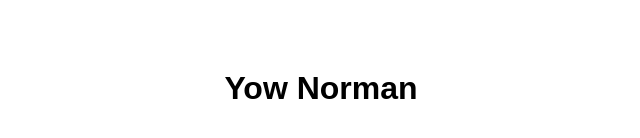
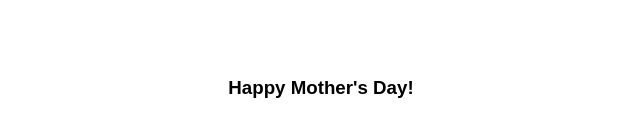
Before and after one commit to Vherniel/Vherniel.github.io, a plain HTML site: page index.html in a window 1280 px wide. Shown: the part 288-426 px from the top of the page, without its empty margins (319-959 px from the left). Drawn offline with Linux system fonts and the light colour scheme.

Commit message:
Update index.html

```diff
--- a/index.html
+++ b/index.html
@@ -12,7 +12,7 @@
    </style>
 </head>
 <body style="display: inline-block; margin: auto; padding-bottom: 3em;">
-   <!--<h3>Happy Mother's Day!</h3>-->
-   <h1>Yow Norman</h1>
+   <h3>Happy Mother's Day!</h3>
+<!--    <h1>Yow Norman</h1> -->
 </body>
 </html>
```
